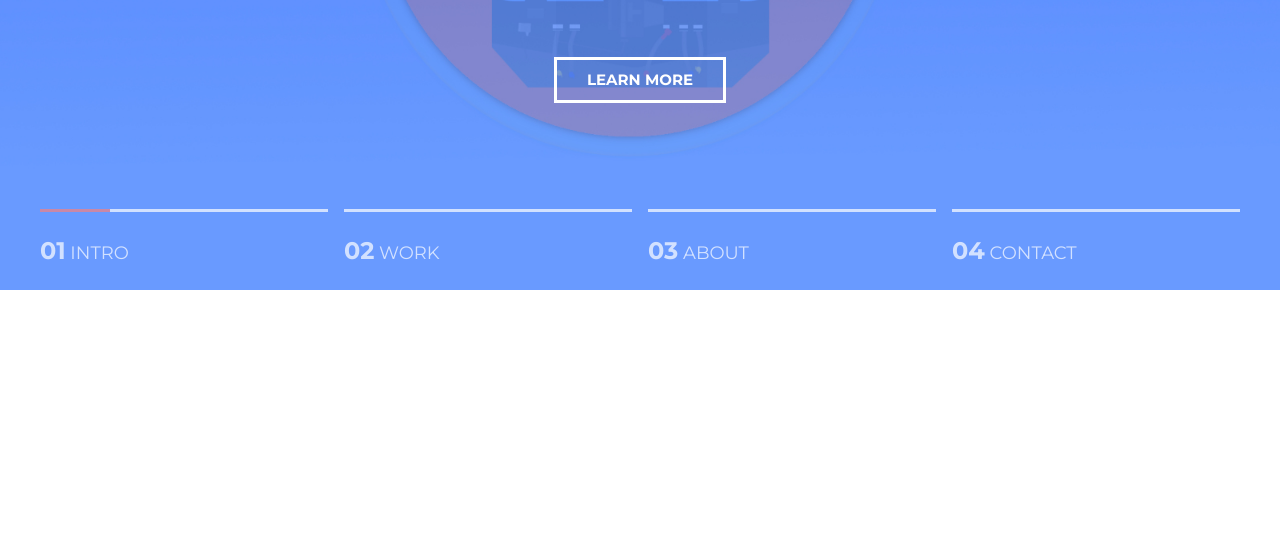
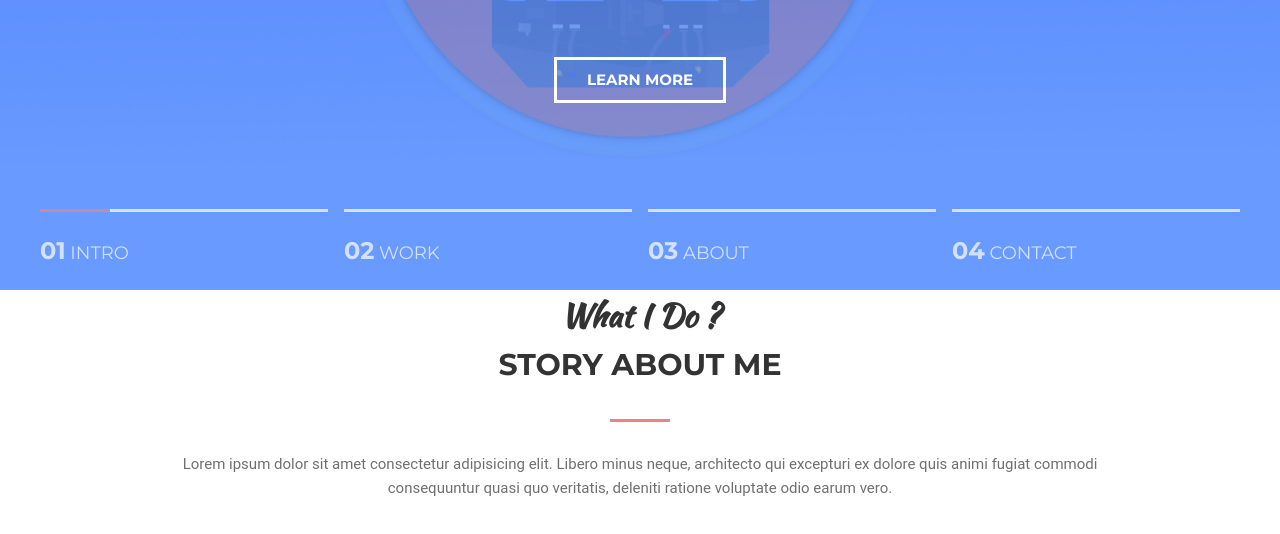
Before and after one commit to theDimi44s/TestSite, a plain HTML site: page index.html in a window 1280 px wide. Shown: the part 510-1044 px from the top of the page. Before the commit the page ends 800 px from the top, so only its background shows below. Drawn offline with Linux system fonts and the light colour scheme.

Commit message:
Add second slide, some fix

```diff
--- a/assets/css/style.css
+++ b/assets/css/style.css
@@ -228,3 +228,45 @@ h6 {
   font-size: 24px;
   font-weight: 700;
 }
+
+/* Section */
+
+.section {
+  padding: 80px, 0;
+}
+
+.section__header {
+  width: 100%;
+  max-width: 950px;
+  margin: 0 auto 40px;
+
+  text-align: center;
+}
+
+.section__suptitle {
+  font-family: 'Kaushan Script', cursive;
+  font-size: 24pt;
+  color: #333;
+}
+
+.section__title {
+  font-size: 30px;
+  font-weight: 700;
+  color: #333;
+  text-transform: uppercase;
+}
+
+.section__title:after {
+  content: '';
+  display: block;
+  width: 60px;
+  height: 3px;
+  background-color: #f38181;
+  margin: 30px auto;
+}
+
+.section__text {
+  font-size: 15;
+  opacity: 0.7;
+  font-family: 'Roboto', sans-serif;
+}
--- a/index.html
+++ b/index.html
@@ -59,5 +59,23 @@
         </div>
       </div>
     </div>
+
+    <section class="section">
+      <div class="container">
+        <div class="section__header">
+          <h3 class="section__suptitle">What I Do ?</h3>
+          <h2 class="section__title">Story About Me</h2>
+
+          <div class="section__text">
+            <p>
+              Lorem ipsum dolor sit amet consectetur adipisicing elit. Libero
+              minus neque, architecto qui excepturi ex dolore quis animi fugiat
+              commodi consequuntur quasi quo veritatis, deleniti ratione
+              voluptate odio earum vero.
+            </p>
+          </div>
+        </div>
+      </div>
+    </section>
   </body>
 </html>
```
